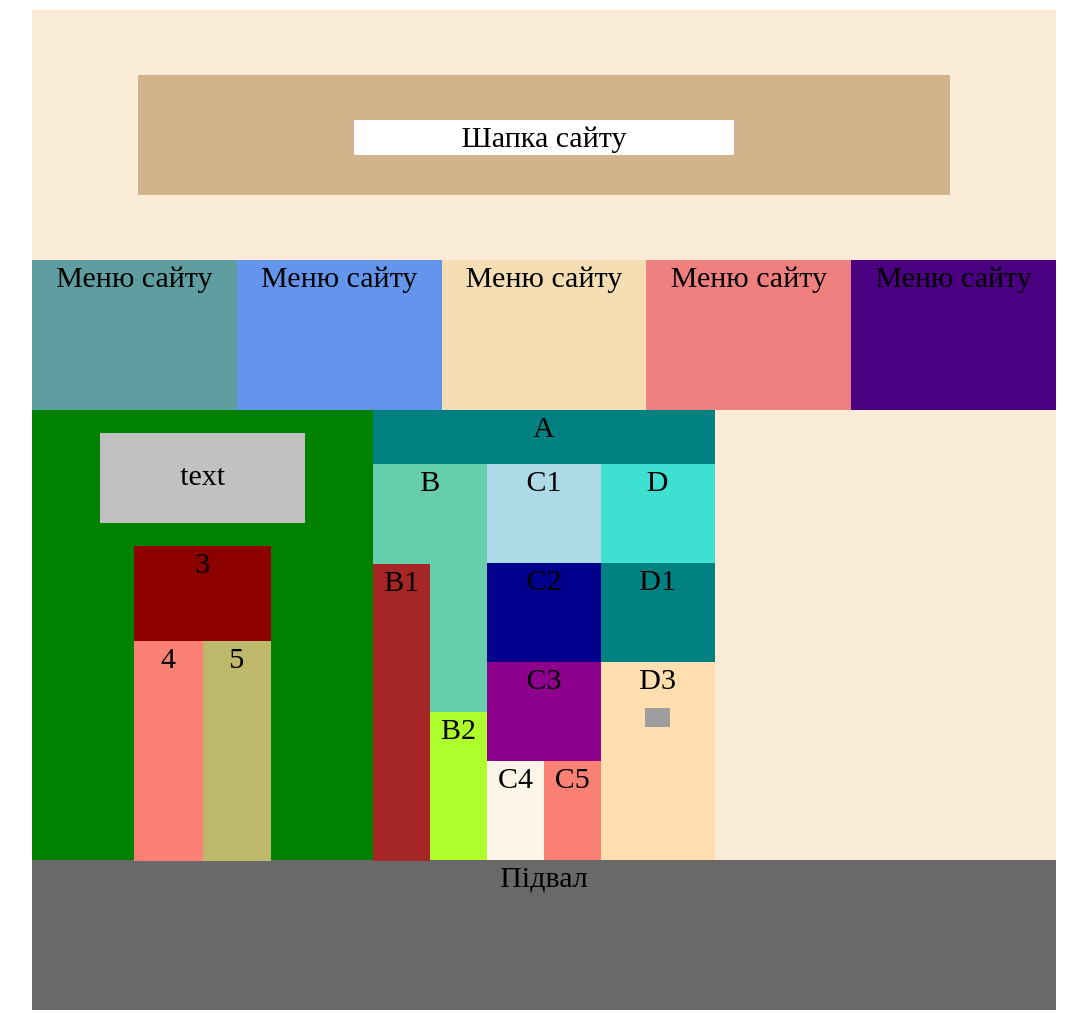
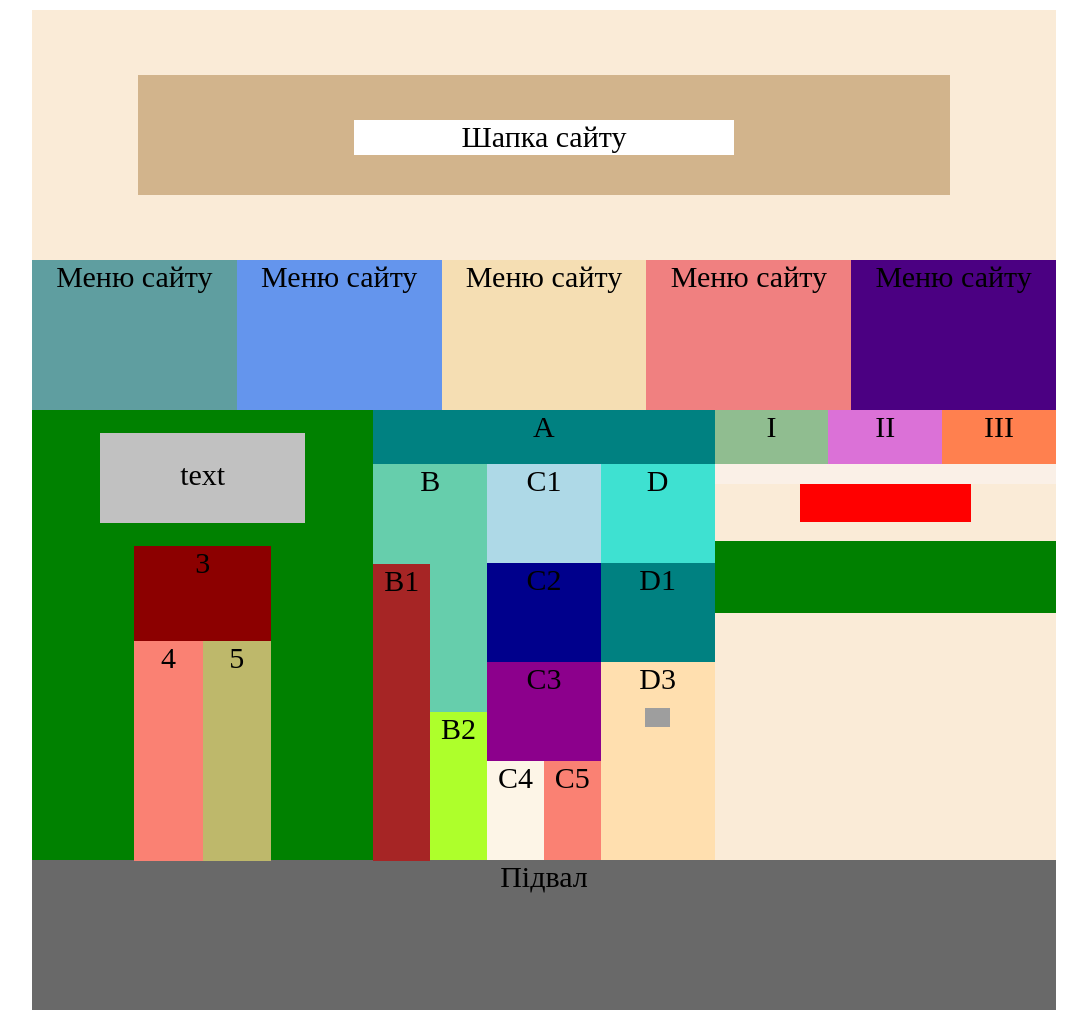
Before and after one commit to PotiukRoman/FE_lsn_3_2, a plain HTML site: page index.html in a window 1280 px wide. Shown: the whole page, without its empty margins (96-1183 px from the left). Drawn offline with Linux system fonts and the light colour scheme; grey boxes are pictures that could not be loaded.

Commit message:
complete with red rectangle

```diff
--- a/index.html
+++ b/index.html
@@ -36,7 +36,7 @@
 
             </div>
             <div class="content-block content-block-two">
-                <div class="big-a-block top-block">A</div>
+                <div class="big-a-block">A</div>
                 <div class="bottom-block">
                     <div class="vertical-block">
                         <div class="big-b-block">B</div>
@@ -66,7 +66,19 @@
                     </div>
                 </div>
             </div>
-            <div class="content-block content-block-three"></div>
+            <div class="content-block content-block-three">
+                <div class="one-two-three-roman-block">
+                    <div class="three-equals-roman one-roman">I</div>
+                    <div class="three-equals-roman two-roman">II</div>
+                    <div class="three-equals-roman three-roman">III</div>
+                </div>
+                <div class="without-number-and-red-block-wrapper">
+                    <div class="without-number-block"></div>
+                    <div class="red-block-inside"></div>
+                </div>
+                <div class="six-roman-block"></div>
+                <div class="seven-eleven-roman-block"></div>
+            </div>
         </div>
         <div class="block basement">Підвал</div>
     </div>
--- a/main.css
+++ b/main.css
@@ -240,3 +240,51 @@ img{
     text-align:center;
     background-color: #696969;
 }
+
+.one-two-three-roman-block{
+    width: 100%;
+    height: 12%;
+    background-color:white;
+}
+
+.three-equals-roman{
+    width: 33.33%;
+    height: 100%;
+    float: left;
+}
+
+.one-roman{
+    background-color:#90bd90;
+}
+
+.two-roman{
+    background-color:#db71d7;
+}
+
+.three-roman{
+    background-color:#ff804f;
+}
+.without-number-and-red-block-wrapper{
+    width: 100%;
+    height: 17%;
+}
+
+.without-number-block{
+    width: 100%;
+    height: 17%;
+    background-color:#faf0e7;
+    padding-top: 20px;
+}
+
+.red-block-inside{
+    width: 50%;
+    height: 50%;
+    background-color:#ff0000;
+    margin: auto;
+}
+
+.six-roman-block{
+    width: 100%;
+    height: 16%;
+    background-color:green;
+}
```
